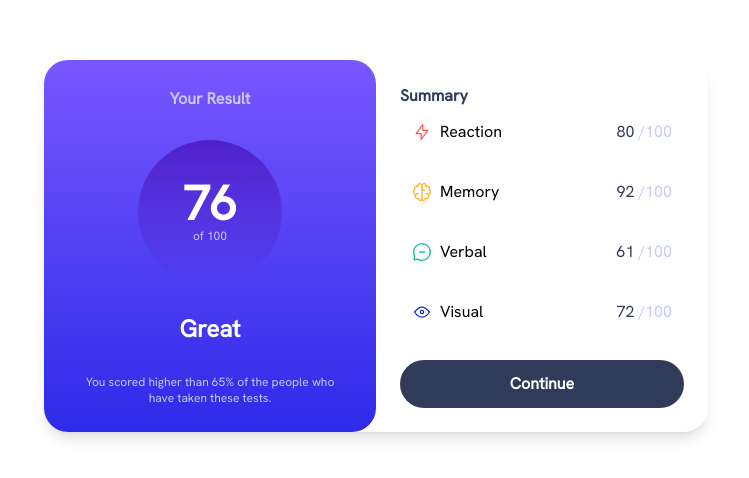
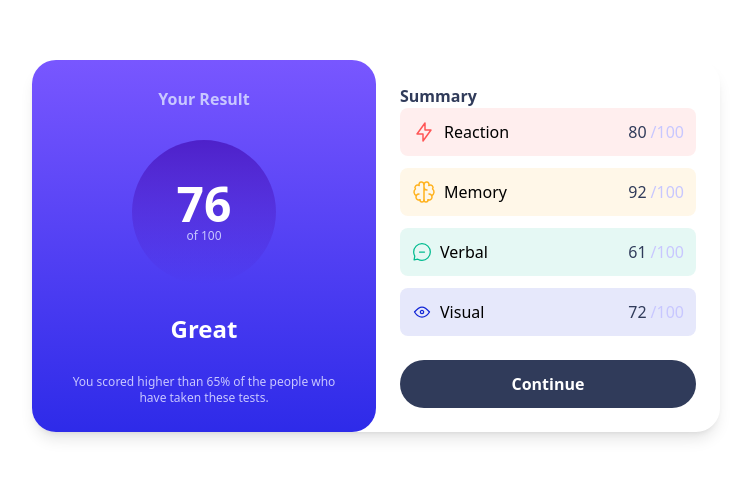
Before and after one commit to mujabom/result-sumury-component, a React (Vite) app: page / in a window 1280 px wide. Shown: the part 154-632 px from the top of the page, without its empty margins (264-1013 px from the left). Built offline with nearby package versions, Linux system fonts and the light colour scheme.

Commit message:
added work flow

```diff
--- a/src/App5.tsx
+++ b/src/App5.tsx
@@ -16,12 +16,13 @@ export default function App5() {
       <div className="flex rounded-3xl shadow-lg flex-col md:flex-row  ">
         <ScoreWidget />
         <div className="p-6 flex flex-col justify-between md:w-1/2">
-          <h4 className="font-bold text-dark-gray-blue">Summary</h4>
+          <h4 className="font-bold text-dark-gray-blue ">Summary</h4>
           <div className="flex flex-col gap-3">
           {data.map((item) => {
             const data = item as Data;
             return (
               <InfoBar
+              key={data.category}
                 field={data.category}
                 score={data.score}
               />
@@ -43,10 +44,10 @@ type InfoBarProps = {
 
 function InfoBar({ field, score }: InfoBarProps) {
   const colors = {
-    Memory: "orangey-yellow",
-    Reaction: "light-red",
-    Verbal: "green-teal",
-    Visual: "cobalt-blue",
+    Memory: "bg-orangey-yellow",
+    Reaction: "bg-light-red",
+    Verbal: "bg-green-teal",
+    Visual: "bg-cobalt-blue",
   };
   function getIcon(field: string) {
     switch (field) {
@@ -64,7 +65,7 @@ function InfoBar({ field, score }: InfoBarProps) {
   }
   return (
     <div
-      className={`flex flex-row bg-${colors[field]} bg-opacity-10 w-full p-3 justify-between rounded-lg`}
+      className={`flex flex-row ${colors[field]} bg-opacity-10 w-full p-3 justify-between rounded-lg`}
     >
       <div className="flex flex-row gap-2">
         <img src={getIcon(field)} alt="memory icon" className="" />
--- a/src/index.css
+++ b/src/index.css
@@ -1,9 +1,9 @@
-@import url("https://fonts.googleapis.com/css2?family=Hanken+Grotesk&display=swap");
+/* @import url("https://fonts.googleapis.com/css2?family=Hanken+Grotesk&display=swap"); */
 
 @tailwind base;
 @tailwind components;
 @tailwind utilities;
 
-body {
+/* body {
   font-family: "Hanken Grotesk", sans-serif;
-}
+} */
--- a/vite.config.ts
+++ b/vite.config.ts
@@ -4,5 +4,5 @@ import react from '@vitejs/plugin-react'
 // https://vitejs.dev/config/
 export default defineConfig({
   plugins: [react()],
-  //base: '/interactive-rating-menu/',
+  base: '/result-summary/',
 })
```
